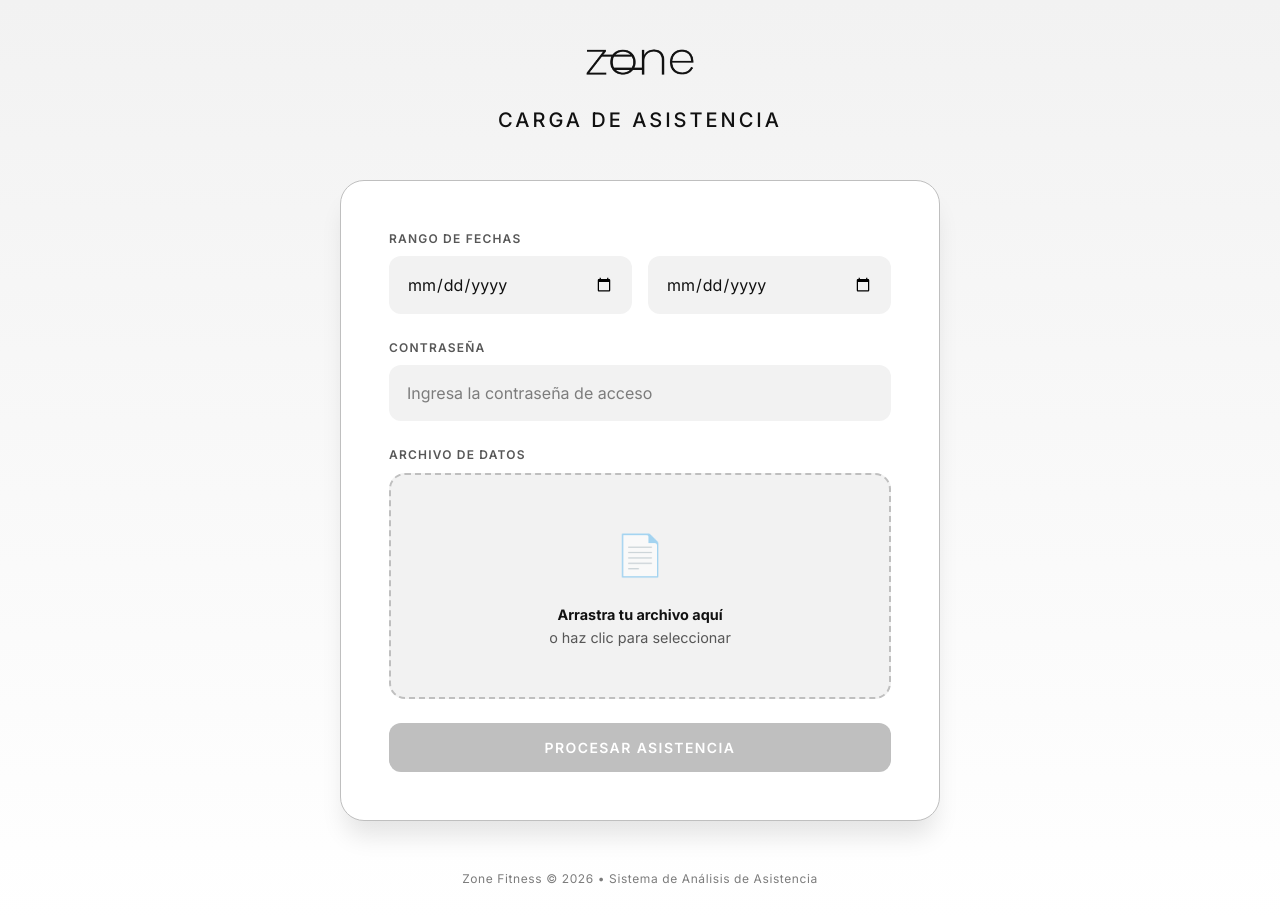
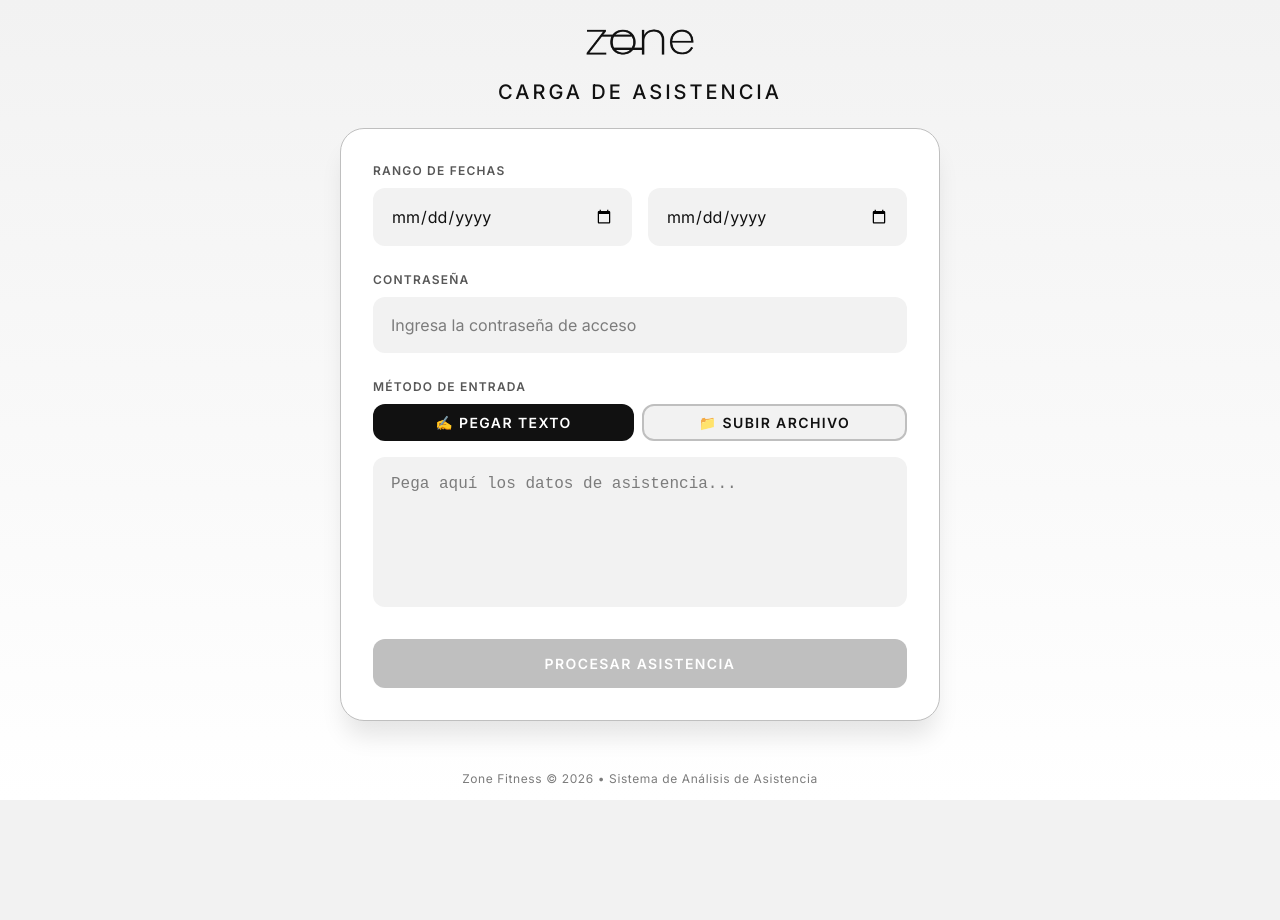
Before and after one commit to aguerraochoa/zone-web, a React (Vite) app: page / in a window 1280 px wide. After the commit the page ends 800 px from the top, so only its background shows below. Built offline with nearby package versions, Linux system fonts and the light colour scheme; no server answers.

Commit message:
fixed design and added manual modal

```diff
--- a/src/App.tsx
+++ b/src/App.tsx
@@ -24,6 +24,9 @@ function App() {
   const [isLoading, setIsLoading] = useState(false)
   const [result, setResult] = useState<ProcessResult | null>(null)
   const [error, setError] = useState('')
+  const [entryMode, setEntryMode] = useState<'upload' | 'manual'>('manual')
+
+  const [showConfirmation, setShowConfirmation] = useState(false)
 
   const fileInputRef = useRef<HTMLInputElement>(null)
 
@@ -62,13 +65,30 @@ function App() {
     }
   }
 
+  const handleModeChange = (mode: 'upload' | 'manual') => {
+    setEntryMode(mode)
+    setFileContent('')
+    setFile(null)
+    setError('')
+  }
+
   const formatDateForAPI = (dateStr: string): string => {
     // Convert from YYYY-MM-DD (input) to MM/DD/YYYY (API)
     const [year, month, day] = dateStr.split('-')
     return `${month}/${day}/${year}`
   }
 
-  const handleSubmit = async () => {
+  const formatDateForDisplay = (dateStr: string): string => {
+    if (!dateStr) return ''
+    const [year, month, day] = dateStr.split('-')
+    const months = [
+      'enero', 'febrero', 'marzo', 'abril', 'mayo', 'junio',
+      'julio', 'agosto', 'septiembre', 'octubre', 'noviembre', 'diciembre'
+    ]
+    return `${parseInt(day)} de ${months[parseInt(month) - 1]} de ${year}`
+  }
+
+  const handleSubmitRequest = () => {
     // Validation
     if (!startDate || !endDate) {
       setError('Por favor ingresa las fechas de inicio y fin')
@@ -84,6 +104,11 @@ function App() {
     }
 
     setError('')
+    setShowConfirmation(true)
+  }
+
+  const processAttendance = async () => {
+    setShowConfirmation(false)
     setResult(null)
     setIsLoading(true)
 
@@ -98,6 +123,7 @@ function App() {
           start_date: formatDateForAPI(startDate),
           end_date: formatDateForAPI(endDate),
           file_content: fileContent,
+          entry_mode: entryMode,
         }),
       })
 
@@ -206,9 +232,28 @@ function App() {
               />
             </div>
 
-            {/* File Upload Zone */}
+            {/* Data Entry Mode Selection */}
             <div className="form-group">
-              <label className="form-label">Archivo de Datos</label>
+              <label className="form-label">Método de Entrada</label>
+              <div className="mode-toggle" style={{ display: 'flex', gap: '0.5rem', marginBottom: '1rem' }}>
+                <button
+                  className={`btn ${entryMode === 'manual' ? 'btn-primary' : 'btn-secondary'}`}
+                  onClick={() => handleModeChange('manual')}
+                  style={{ flex: 1, padding: '0.5rem' }}
+                >
+                  ✍️ Pegar Texto
+                </button>
+                <button
+                  className={`btn ${entryMode === 'upload' ? 'btn-primary' : 'btn-secondary'}`}
+                  onClick={() => handleModeChange('upload')}
+                  style={{ flex: 1, padding: '0.5rem' }}
+                >
+                  📁 Subir Archivo
+                </button>
+              </div>
+
+              {entryMode === 'upload' ? (
+                /* File Upload Zone */
                 <div
                   className={`file-upload-zone ${isDragOver ? 'drag-over' : ''} ${file ? 'has-file' : ''}`}
                   onDrop={handleDrop}
@@ -230,16 +275,85 @@ function App() {
                     style={{ display: 'none' }}
                   />
                 </div>
+              ) : (
+                /* Manual Text Area */
+                <div className="manual-input-zone">
+                  <textarea
+                    className="input-field"
+                    value={fileContent}
+                    onChange={(e) => setFileContent(e.target.value)}
+                    placeholder="Pega aquí los datos de asistencia..."
+                    style={{
+                      minHeight: '150px',
+                      fontFamily: 'monospace',
+                      resize: 'none',
+                      overflowY: 'auto'
+                    }}
+                  />
+                </div>
+              )}
             </div>
 
             {/* Submit Button */}
             <button
               className="btn btn-primary"
-              onClick={handleSubmit}
+              onClick={handleSubmitRequest}
               disabled={!isFormValid}
             >
               Procesar Asistencia
             </button>
+
+            {/* Confirmation Overlay */}
+            {showConfirmation && (
+              <div className="confirmation-overlay" style={{
+                position: 'absolute',
+                top: 0,
+                left: 0,
+                right: 0,
+                bottom: 0,
+                backgroundColor: '#FFFFFF',
+                zIndex: 10,
+                display: 'flex',
+                flexDirection: 'column',
+                justifyContent: 'center',
+                alignItems: 'center',
+                padding: 'var(--space-2xl)',
+                textAlign: 'center',
+                borderRadius: 'var(--radius-xl)'
+              }}>
+                <h3 style={{ marginBottom: '1.5rem', fontSize: '1.5rem' }}>¿Estás seguro que quieres procesar esta información?</h3>
+                <div style={{
+                  background: 'var(--zone-light-gray)',
+                  padding: '1.5rem',
+                  borderRadius: 'var(--radius-md)',
+                  marginBottom: '2.5rem',
+                  fontSize: '1rem',
+                  color: 'var(--zone-gray-2)',
+                  width: '100%'
+                }}>
+                  Se cargarán los datos para el rango:<br />
+                  <strong style={{ color: 'var(--zone-black)', fontSize: '1.2rem', display: 'block', marginTop: '0.5rem' }}>
+                    {formatDateForDisplay(startDate)} - {formatDateForDisplay(endDate)}
+                  </strong>
+                </div>
+                <div style={{ display: 'flex', gap: '1rem', width: '100%' }}>
+                  <button
+                    className="btn btn-secondary"
+                    onClick={() => setShowConfirmation(false)}
+                    style={{ flex: 1 }}
+                  >
+                    Regresar
+                  </button>
+                  <button
+                    className="btn btn-primary"
+                    onClick={processAttendance}
+                    style={{ flex: 1 }}
+                  >
+                    Sí, Procesar
+                  </button>
+                </div>
+              </div>
+            )}
 
             {/* Error Message */}
             {error && <div className="error-message">{error}</div>}
--- a/src/index.css
+++ b/src/index.css
@@ -63,6 +63,8 @@ html {
   font-size: 16px;
   -webkit-font-smoothing: antialiased;
   -moz-osx-font-smoothing: grayscale;
+  overflow: hidden;
+  height: 100%;
 }
 
 body {
@@ -70,7 +72,9 @@ body {
   background-color: var(--color-background);
   color: var(--color-text);
   line-height: 1.6;
-  min-height: 100vh;
+  height: 100vh;
+  width: 100vw;
+  overflow: hidden;
 }
 
 #root {
@@ -110,12 +114,14 @@ h4 {
 
 /* App Layout */
 .app-container {
-  min-height: 100vh;
+  height: 100vh;
   display: flex;
   flex-direction: column;
   align-items: center;
+  justify-content: center;
   padding: var(--space-xl);
   background: linear-gradient(180deg, var(--zone-light-gray) 0%, var(--zone-white) 100%);
+  overflow: hidden;
 }
 
 /* Header */
@@ -123,8 +129,8 @@ h4 {
   display: flex;
   flex-direction: column;
   align-items: center;
-  gap: var(--space-md);
-  margin-bottom: var(--space-2xl);
+  gap: var(--space-sm);
+  margin-bottom: var(--space-lg);
 }
 
 .logo {
@@ -144,11 +150,12 @@ h4 {
 .upload-card {
   background: var(--color-surface);
   border-radius: var(--radius-xl);
-  padding: var(--space-2xl);
+  padding: var(--space-xl);
   width: 100%;
   max-width: 600px;
   box-shadow: var(--shadow-xl);
   border: 1px solid var(--zone-gray-4);
+  position: relative;
 }
 
 /* Form Groups */
@@ -304,16 +311,38 @@ h4 {
 
 /* Results Section */
 .results-section {
-  margin-top: var(--space-xl);
-  padding-top: var(--space-xl);
+  margin-top: var(--space-sm);
+  padding-top: var(--space-sm);
   border-top: 1px solid var(--zone-gray-4);
+  max-height: 80vh;
+  overflow-y: auto;
+  padding-right: 5px;
+}
+
+/* Custom Scrollbar for Results */
+.results-section::-webkit-scrollbar {
+  width: 6px;
+}
+
+.results-section::-webkit-scrollbar-track {
+  background: var(--zone-light-gray);
+  border-radius: 10px;
+}
+
+.results-section::-webkit-scrollbar-thumb {
+  background: var(--zone-gray-4);
+  border-radius: 10px;
+}
+
+.results-section::-webkit-scrollbar-thumb:hover {
+  background: var(--zone-gray-3);
 }
 
 .result-card {
   background: var(--zone-light-gray);
   border-radius: var(--radius-md);
-  padding: var(--space-lg);
-  margin-bottom: var(--space-md);
+  padding: var(--space-md);
+  margin-bottom: var(--space-sm);
 }
 
 .result-card.success {
@@ -332,15 +361,15 @@ h4 {
 }
 
 .result-title {
-  font-size: 0.875rem;
+  font-size: 0.75rem;
   font-weight: 600;
   text-transform: uppercase;
   letter-spacing: 0.05em;
-  margin-bottom: var(--space-xs);
+  margin-bottom: 2px;
 }
 
 .result-value {
-  font-size: 1.5rem;
+  font-size: 1.25rem;
   font-weight: 700;
 }
 
```
Lines whose indentation alone changed are shown as unchanged.
